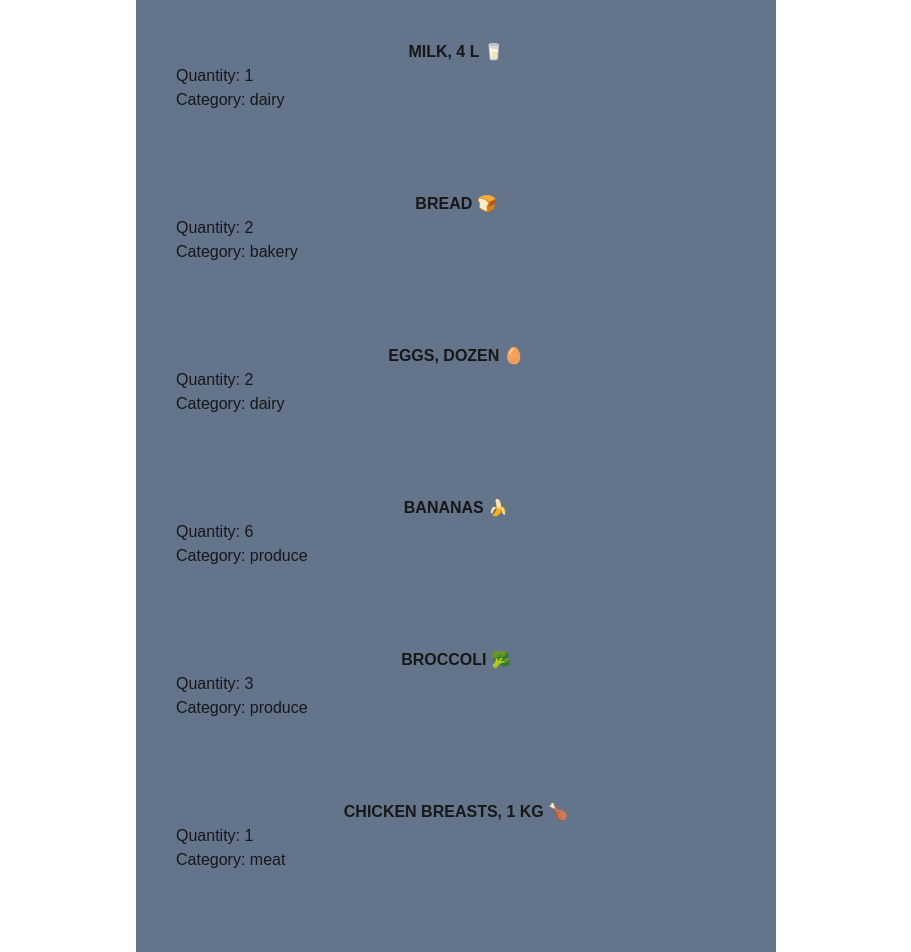
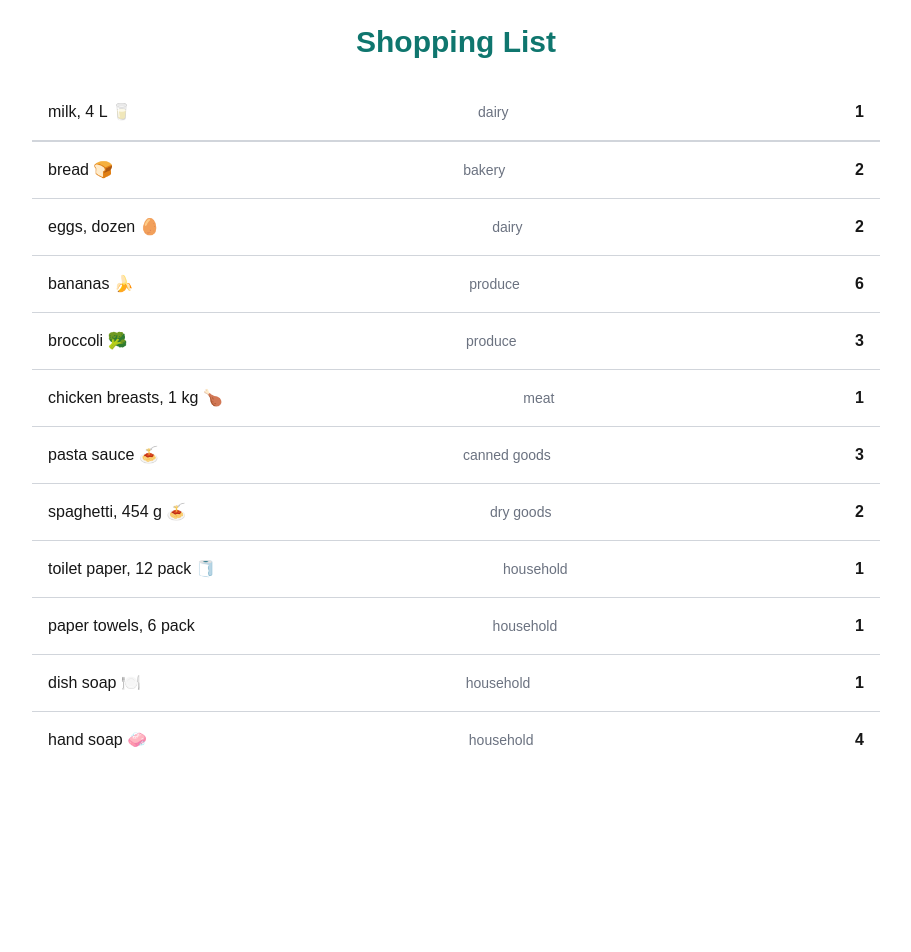
Before and after one commit to uzuthedev/cprg306-assignments, a Next.js app: page /week-3 in a window 1280 px wide. Shown: the top 952 px of the page, without its empty margins (184-1095 px from the left). After the commit the page ends 800 px from the top, so only its background shows below. Built offline with nearby package versions, Linux system fonts and the light colour scheme.

Commit message:
new changes
mmm

```diff
--- a/app/week-3/item-list.js
+++ b/app/week-3/item-list.js
@@ -1,94 +1,31 @@
 import Item from "./item";
 
-export default function ItemsList(){
+const items = [
+  { name: "milk, 4 L 🥛", quantity: 1, category: "dairy" },
+  { name: "bread 🍞", quantity: 2, category: "bakery" },
+  { name: "eggs, dozen 🥚", quantity: 2, category: "dairy" },
+  { name: "bananas 🍌", quantity: 6, category: "produce" },
+  { name: "broccoli 🥦", quantity: 3, category: "produce" },
+  { name: "chicken breasts, 1 kg 🍗", quantity: 1, category: "meat" },
+  { name: "pasta sauce 🍝", quantity: 3, category: "canned goods" },
+  { name: "spaghetti, 454 g 🍝", quantity: 2, category: "dry goods" },
+  { name: "toilet paper, 12 pack 🧻", quantity: 1, category: "household" },
+  { name: "paper towels, 6 pack", quantity: 1, category: "household" },
+  { name: "dish soap 🍽️", quantity: 1, category: "household" },
+  { name: "hand soap 🧼", quantity: 4, category: "household" },
+];
 
-const item1 = {
-    name: "milk, 4 L 🥛",
-    quantity: 1,
-    category: "dairy",
-  };
-
-  const item2 = {
-    name: "bread 🍞",
-    quantity: 2,
-    category: "bakery",
-  };
-
-  const item3 = {
-    name: "eggs, dozen 🥚",
-    quantity: 2,
-    category: "dairy",
-  };
-
-  const item4 = {
-    name: "bananas 🍌",
-    quantity: 6,
-    category: "produce",
-  };
-
-  const item5 = {
-    name: "broccoli 🥦",
-    quantity: 3,
-    category: "produce",
-  };
-
-  const item6 = {
-    name: "chicken breasts, 1 kg 🍗",
-    quantity: 1,
-    category: "meat",
-  };
-
-  const item7 = {
-    name: "pasta sauce 🍝",
-    quantity: 3,
-    category: "canned goods",
-  };
-
-  const item8 = {
-    name: "spaghetti, 454 g 🍝",
-    quantity: 2,
-    category: "dry goods",
-  };
-
-  const item9 = {
-    name: "toilet paper, 12 pack 🧻",
-    quantity: 1,
-    category: "household",
-  };
-
-  const item10 = {
-    name: "paper towels, 6 pack",
-    quantity: 1,
-    category: "household",
-  };
-
-  const item11 = {
-    name: "dish soap 🍽️",
-    quantity: 1,
-    category: "household",
-  };
-
-  const item12 = {
-    name: "hand soap 🧼",
-    quantity: 4,
-    category: "household",
-  };
-
-  return(
-    <main>
-    <Item itemObj={item1} />
-    <Item itemObj={item2} />
-    <Item itemObj={item3} />
-    <Item itemObj={item4} />
-    <Item itemObj={item5} />
-    <Item itemObj={item6} />
-    <Item itemObj={item7} />
-    <Item itemObj={item8} />
-    <Item itemObj={item9} />
-    <Item itemObj={item10} />
-    <Item itemObj={item11} />
-    <Item itemObj={item12} />
-    </main>
+export default function ItemList() {
+  return (
+    <ul className="divide-y divide-gray-300">
+      {items.map((item, index) => (
+        <Item
+          key={index}
+          name={item.name}
+          quantity={item.quantity}
+          category={item.category}
+        />
+      ))}
+    </ul>
   );
-
 }
--- a/app/week-3/item.js
+++ b/app/week-3/item.js
@@ -1,16 +1,9 @@
-export default function Item({itemObj}){
-
-    let {name,quantity,category} = itemObj;
-
-    return(
-        <div class="flex-1 flex-col justify-center align-middle bg-slate-500 p-10">
-            <div>
-                <p className="font-extrabold uppercase text-center">{name}</p>
-            </div>
-            <div>
-                <p>Quantity: {quantity}</p>
-                <p>Category: {category}</p>
-            </div>
-        </div>
+export default function Item({ name, quantity, category }) {
+    return (
+      <li className="flex items-center justify-between p-4 border-b border-gray-300">
+        <span className="font-medium">{name}</span>
+        <span className="text-sm text-gray-500">{category}</span>
+        <span className="font-bold">{quantity}</span>
+      </li>
     );
-}
+  }
--- a/app/week-3/page.js
+++ b/app/week-3/page.js
@@ -1,9 +1,10 @@
-import ItemsList from "./item-list";
-export default function Page(){
-    return(
-        <main className="bg-green-900 w-1/2 m-auto">
-            <ItemsList/>
-        </main>
-    );
+import ItemList from "./item-list";
 
+export default function Page() {
+  return (
+    <main className="p-6 max-w-4xl mx-auto">
+      <h1 className="text-3xl font-bold mb-6 text-center text-teal-700">Shopping List</h1>
+      <ItemList />
+    </main>
+  );
 }
--- a/app/week-4/new-item.js
+++ b/app/week-4/new-item.js
@@ -1,39 +1,48 @@
 "use client";
-import {useState} from "react";
 
-export default function NewItem(){
+import { useState } from "react";
 
-    const[quantity, setQuantity]= useState(1);
+const NewItem = () => {
+  const [quantity, setQuantity] = useState(1);
 
-    let currentQuantity = quantity;
-    let buttonDisable = "bg-gray-500 rounded text-white text-lg text-center h-10 w-10 hover:cursor-not-allowed ";
-    let buttonEnable = "transition-all bg-green-700 hover:bg-green-800 active:bg-green-950 rounded text-white h-10 w-10 text-lg text-center";
+  const increment = () => {
+    if (quantity < 20) {
+      setQuantity(quantity + 1);
+    }
+  };
 
-    const incQuantity = () => currentQuantity < 20  && setQuantity(quantity + 1);
-    const decQuantity = () => currentQuantity > 1 && setQuantity(quantity - 1);
+  const decrement = () => {
+    if (quantity > 1) {
+      setQuantity(quantity - 1);
+    }
+  };
 
+  return (
+    <div className="p-6 max-w-sm mx-auto bg-white shadow-md rounded-lg">
+      <h1 className="text-xl font-bold mb-4 text-black">Add New Item</h1>
+      <div className="flex items-center space-x-4">
+        <button
+          className={`px-4 py-2 text-white font-semibold rounded ${
+            quantity === 1 ? "bg-gray-400" : "bg-blue-600 hover:bg-blue-500"
+          }`}
+          onClick={decrement}
+          disabled={quantity === 1}
+        >
+          -
+        </button>
+        <span className="text-xl font-bold text-black">{quantity}</span>
+        <button
+          className={`px-4 py-2 text-white font-semibold rounded ${
+            quantity === 20 ? "bg-gray-400" : "bg-blue-600 hover:bg-blue-500"
+          }`}
+          onClick={increment}
+          disabled={quantity === 20}
+        >
+          +
+        </button>
+      </div>
+    </div>
+  );
+};
 
-    return(
-        <main className="flex bg-emerald-900 h-screen justify-center items-center">
-            <div className="flex flex-col bg-green-800 p-5 items-center rounded-3xl border-double border-2 border-b-8 border-yellow-500 shadow-2xl shadow-emerald-950">
-                <div className="pb-10">
-                    <h2 className="text-6xl text-yellow-300 font-mono underline underline-offset-8 decoration-4 decoration-yellow-500">Quantity Counter</h2>
-                </div>
-                <div className= "flex flex-col bg-yellow-400 p-5 text-center rounded-lg shadow-inner shadow-yellow-900">
-                    <div className= "bg-slate-700 rounded-md p-2 mb-5">
-                        <p className="text-4xl">{quantity}</p>
-                    </div>
-                    <div className="flex gap-10 ">
-                        <div>
-                            <button onClick={decQuantity} className={currentQuantity > 1 ? buttonEnable: buttonDisable}> - </button>
-                        </div>
-                        <div>
-                            <button onClick={incQuantity} className={ currentQuantity < 20 ? buttonEnable: buttonDisable}> + </button>
-                        </div>
-                    </div>
-                </div>
-            </div>
-        </main>
-
-    );
-}
+export default NewItem;
--- a/app/week-4/page.js
+++ b/app/week-4/page.js
@@ -1,8 +1,9 @@
 import NewItem from "./new-item";
-export default function Page(){
-    return(
-        <main>
-            <NewItem/>
-        </main>
-    );
-};
+
+export default function Page() {
+  return (
+    <main className="p-6">
+      <NewItem />
+    </main>
+  );
+}
```
